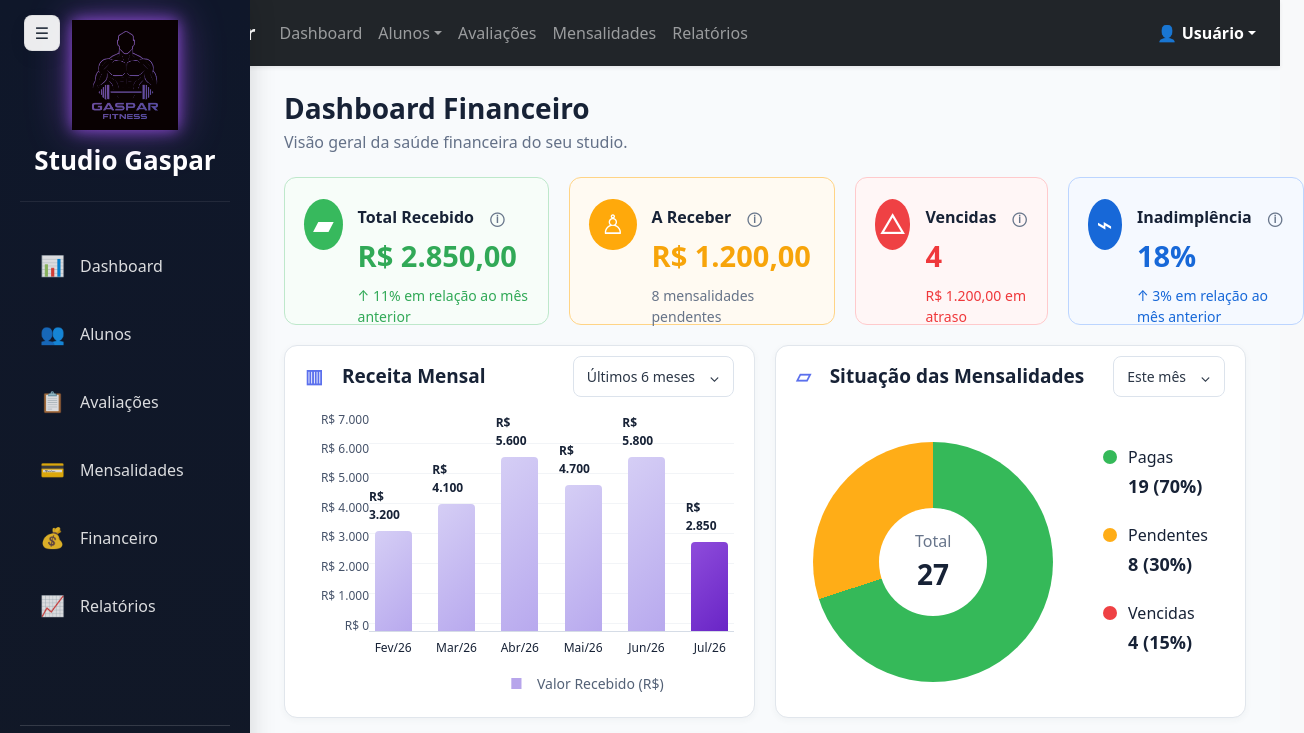
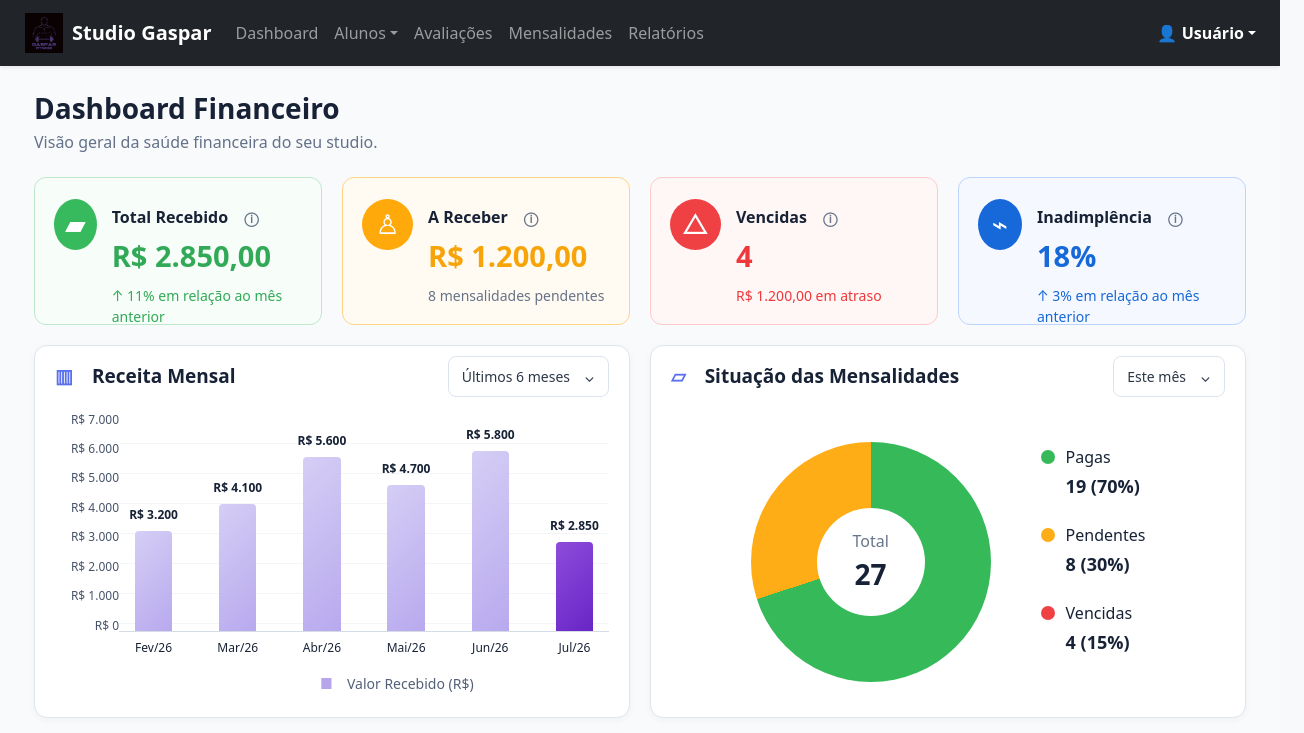
Before and after one commit to danielaires/Studio-Gaspar, a React (Vite) app in the folder Projeto/: page /financeiro in a window 1280 px wide. Shown: the top 733 px of the page, 1304 px wide, since content can reach past the window. Built offline with nearby package versions, Linux system fonts and the light colour scheme; no server answers; sample sign-in values are in the browser's storage.

Commit message:
Atualização

```diff
--- /dev/null
+++ b/Projeto/src/components/navbar.css
@@ -0,0 +1,4 @@
+/* Nas páginas secundárias não há barra lateral para ocultar. */
+.navbar .sidebar-toggle {
+  display: none;
+}
--- a/Projeto/src/components/navbar.jsx
+++ b/Projeto/src/components/navbar.jsx
@@ -2,6 +2,7 @@ import { Link } from "react-router-dom";
 import { useEffect, useState } from "react";
 import { logout } from "../services/api";
 import logo from "../assets/logo_gaspar.png";
+import "./navbar.css";
 
 function Navbar() {
   const [collapsed, setCollapsed] = useState(() => {
--- /dev/null
+++ b/Projeto/src/pages/financeiro-layout.css
@@ -0,0 +1,8 @@
+/* A barra lateral é exclusiva do Dashboard principal. */
+.finance-page > .sidebar {
+  display: none;
+}
+
+.finance-main {
+  margin-left: 0;
+}
```
Also changed, not shown: Projeto/src/pages/financeiro.jsx (+1 -1 lines).
